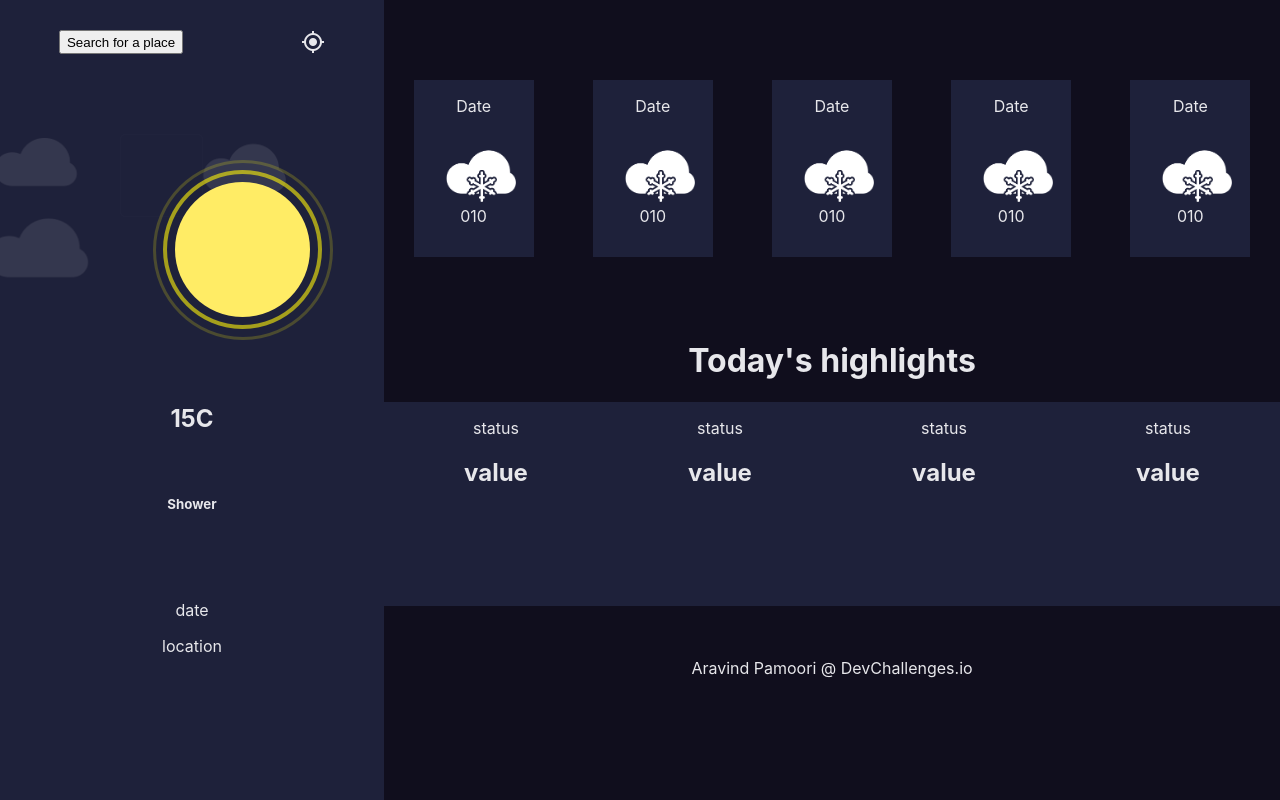
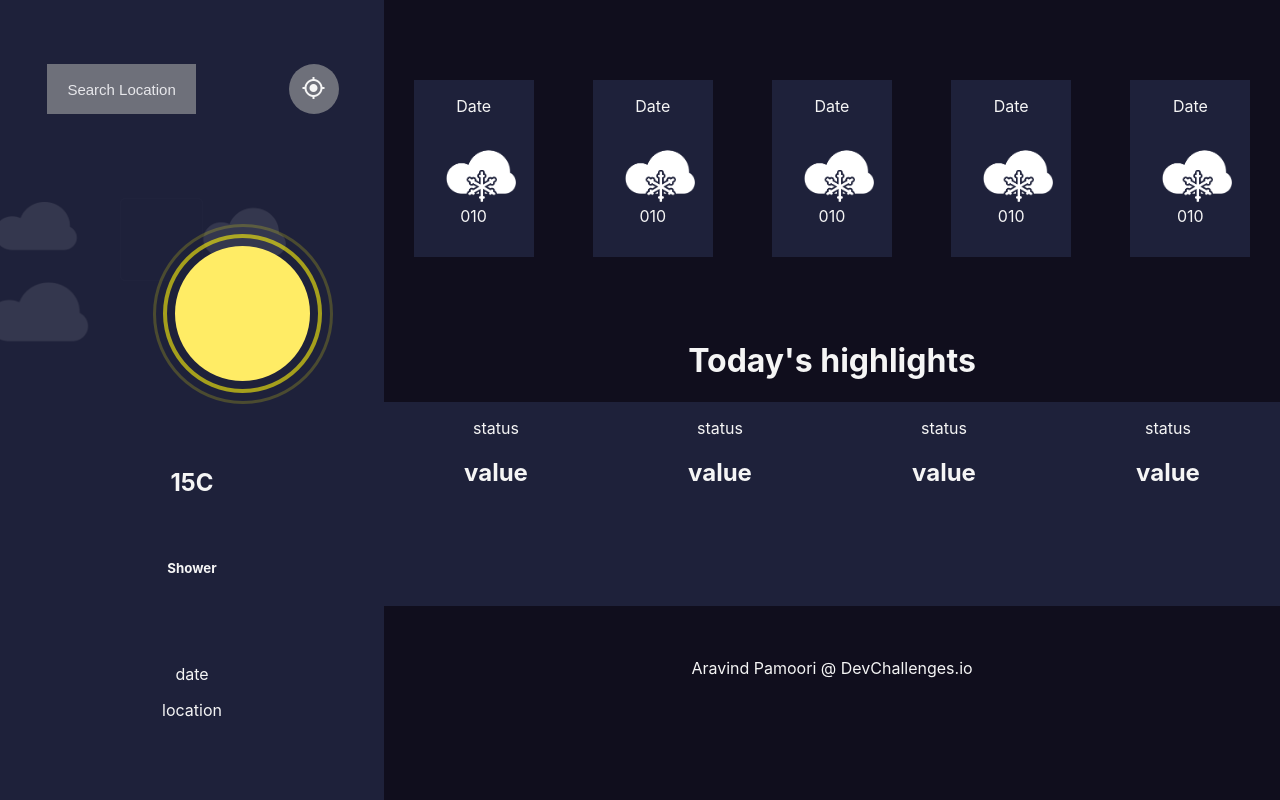
Before and after one commit to arvindpamuri/weather-data, a React (Create React App) app: page / in a window 1280 px wide. Built offline with nearby package versions, Linux system fonts and the light colour scheme.

Commit message:
Search location functionality added

```diff
--- a/package.json
+++ b/package.json
@@ -20,7 +20,8 @@
   "eslintConfig": {
     "extends": [
       "react-app",
-      "react-app/jest"
+      "react-app/jest",
+      "plugin:react-hooks/recommended"
     ]
   },
   "browserslist": {
@@ -34,5 +35,8 @@
       "last 1 firefox version",
       "last 1 safari version"
     ]
+  },
+  "devDependencies": {
+    "eslint-plugin-react-hooks": "^4.2.0"
   }
 }
--- a/src/App.css
+++ b/src/App.css
@@ -1,5 +1,9 @@
+button {
+  cursor: pointer;
+}
+
 .App {
   min-height: 100vh;
   min-width: 100vh;
-  color: #E7E7EB;
+  color: whitesmoke;
 }
--- a/src/App.js
+++ b/src/App.js
@@ -1,11 +1,29 @@
+import { useState, useEffect } from 'react';
+import useWeatherApi from './state/weather';
+
 import './App.css';
 import Sidebar from './components/sidebar/Sidebar';
 import Mainpage from './components/mainpage/Mainpage';
 
 function App() {
+
+  const [searchURL, setSearchURL] = useState("");
+
+
+  function getLocationName(searchText) {
+
+    let url = "https://cors-anywhere.herokuapp.com/https://www.metaweather.com/api/location/search/?query=";
+    let fullURL = url.concat(searchText)
+    setSearchURL(fullURL)
+  }
+
+  const data = useWeatherApi(searchURL)
+  //console.log(searchURL)
+  //console.log(data)
+
   return (
     <div className="App">
-        <Sidebar/>
+        <Sidebar getLocationName={getLocationName} data={data}/>
         <Mainpage/>
     </div>
   );
--- a/src/components/sidebar/Sidebar.css
+++ b/src/components/sidebar/Sidebar.css
@@ -1,3 +1,6 @@
+i:hover {
+    cursor: pointer;
+}
 .sidebar {
     display: flex;
     flex-flow: column;
@@ -19,25 +22,36 @@
     background: #1E213A;
   }
 
-.search-location {
+.search-button-section {
     display: flex;
     flex-flow: row;
-    margin-top: 30px;
+    margin-top: 60px;
     margin-bottom: 50px;
     justify-content: space-around;
-
+    align-items: center;
 }
 
-.button {
+.search-button {
+    height: 50px;
     background: #6E707A;
     border: none;
     color: #E7E7EB;
-    padding: 15px 32px;
+    padding: 15px 20px;
     text-align: center;
     text-decoration: none;
-    font-size: 25px;
+    font-size: 15px;
     margin: 4px 2px;
     cursor: pointer;
+}
+
+.btn-circle {
+    background: #6E707A;
+    width: 50px;
+    height: 50px;
+    border-radius: 50%;
+    padding: 0;
+    border: none;
+    color: whitesmoke;
 }
 
 .cloud-display {
@@ -74,3 +88,49 @@
     justify-content: space-between;
     text-align: center;
 }
+
+.search-exit {
+    display: flex;
+    flex-flow: row;
+    width: 60%;
+    margin-top: 30px;
+    margin-bottom: 0;
+    justify-content: flex-end;
+
+}
+
+.search-location-section {
+    display: flex;
+    flex-flow: row;
+    width: 60%;
+    height: 48px;
+    margin-top: 30px;
+    margin-bottom: 50px;
+    justify-content: space-evenly;
+    background-color: inherit;
+}
+
+.search-location {
+    display: flex;
+    flex-flow: row;
+    border: 1px solid whitesmoke;
+}
+
+.search-text {
+    background-color: inherit;
+    border: none;
+    color: whitesmoke;
+    text-align: left;
+    font-size: 15px;
+    outline: none;
+}
+
+.search-sidebar {
+    align-items: center;
+}
+
+.search-result-section {
+    display: flex;
+    width: 60%;
+    max-height: 500px;
+}
--- a/src/components/sidebar/Sidebar.js
+++ b/src/components/sidebar/Sidebar.js
@@ -1,14 +1,62 @@
+import { useState } from 'react';
+
 import './Sidebar.css';
+import SearchResult from './searchresult/SearchResult';
 import clear from './../../assets/Clear.png';
 import cloudbackground from './../../assets/Cloud-background.png';
 
-const Sidebar = () => {
+const Sidebar = ({ getLocationName, data }) => {
+
+    const [searchText, setSearchText] = useState('');
+    const [showSearch, setShowSearch] = useState(false);
+    const [showSearchResult, setShowSearchResult] = useState(false);
+    //const [searchResult, setSearchResult] = useState(data)
+
+    function handleSearch() {
+        getLocationName(searchText);
+        setShowSearchResult(true)
+    }
+
+    const onChangeHandler = (val) => {
+        setSearchText(val);
+    };
+
+    console.log(searchText)
+    //console.log(searchResult)
+
+    if(showSearch) {
 
         return(
+            <div className="sidebar search-sidebar">
+
+                <section className="search-exit">
+                    <i class="material-icons md-dark md-48 md-white" onClick={() => setShowSearch(false)}>close</i>
+                </section>
+
+                <section className='search-location-section'>
+                    <div class='search-location'>
+                        <span class="material-icons md-48" style={{padding: "5px", display: "flex", alignSelf: 'center'}}>search</span>
+                        <input className='search-text' placeholder="Enter Location" onChange={(e) => onChangeHandler(e.target.value)}></input>
+                    </div>
+                        <button class onClick={() => handleSearch()}>SEARCH</button>
+                </section>
+
+                <section className='search-result-section'>
+                    <SearchResult data={data} showSearchResult={showSearchResult}/>
+                </section>
+
+            </div>
+        );
+    }
+
+    else {
+
+        return(
+
             <div className="sidebar">
-            <section className="search-location">
-                <button>Search for a place</button>
-                <i class="material-icons md-dark md-48 md-white">my_location</i>
+                <section className="search-button-section">
+                    <button className="search-button" onClick={() => setShowSearch(true)}>Search Location</button>
+                    <button className='btn-circle'><span class="material-icons md-48 md-light">my_location</span></button>
                 </section>
                 <section className="cloud-display">
                     <img src={cloudbackground} className="cloud-background" alt="logo" />
@@ -23,7 +71,10 @@ const Sidebar = () => {
                     <p>location</p>
                 </section>
             </div>
+
+
         );
+    }
 }
 
 export default Sidebar;
--- /dev/null
+++ b/src/components/sidebar/searchresult/SearchResult.css
@@ -0,0 +1,31 @@
+ul {
+    list-style-type: none;
+    width: 100%;
+    margin: 0;
+    padding: 0;
+    background-color: inherit;
+    overflow: auto;
+}
+
+li {
+    display: flex;
+    flex-flow: row;
+    justify-content: space-between;
+    align-items: center;
+}
+
+.result-button {
+    border: none;
+    display: flex;
+    background-color: inherit;
+    font-size: 20px;
+    padding: 20px;
+    width: 100%;
+    justify-content: space-between;
+    cursor: pointer;
+    color: whitesmoke
+}
+
+li:hover {
+    border: 1px solid;
+}
--- /dev/null
+++ b/src/components/sidebar/searchresult/SearchResult.js
@@ -0,0 +1,34 @@
+import './SearchResult.css'
+
+const SearchResult = ({data, showSearchResult}) => {
+
+    let lst;
+    if (data && data !== "") {
+
+        lst = data.map(el => (
+            <li key={el.woeid}>
+                <button class='result-button'>{el.title}<i class="material-icons">chevron_right</i></button>
+
+            </li>
+        ))
+    }
+
+
+    console.log(data)
+    if(showSearchResult && lst) {
+        return(
+            <ul>
+                {lst}
+            </ul>
+        );
+    }
+
+    else {
+        return(
+            <div></div>
+        );
+    }
+
+}
+
+export default SearchResult;
--- a/src/state/weather.js
+++ b/src/state/weather.js
@@ -1,3 +1,30 @@
-import React from 'react';
+import { useState, useEffect } from 'react';
 
-const Weather = React.createContext();
+function useWeatherApi(url)  {
+
+    const [data, setData] = useState([]);
+
+    useEffect(() => {
+
+        const fetchWeatherData = async (url) => {
+            setData([]);
+            try {
+              const response = await fetch(url);
+              const fetchData = await response.json();
+
+              setData([...fetchData]);
+
+            }
+            catch (error) {
+              console.log(error.message);
+            }
+        };
+
+        fetchWeatherData(url);
+    }, [url]);
+
+    //console.table(data)
+    return data;
+}
+
+export default useWeatherApi;
```
Lines whose indentation alone changed are shown as unchanged.
